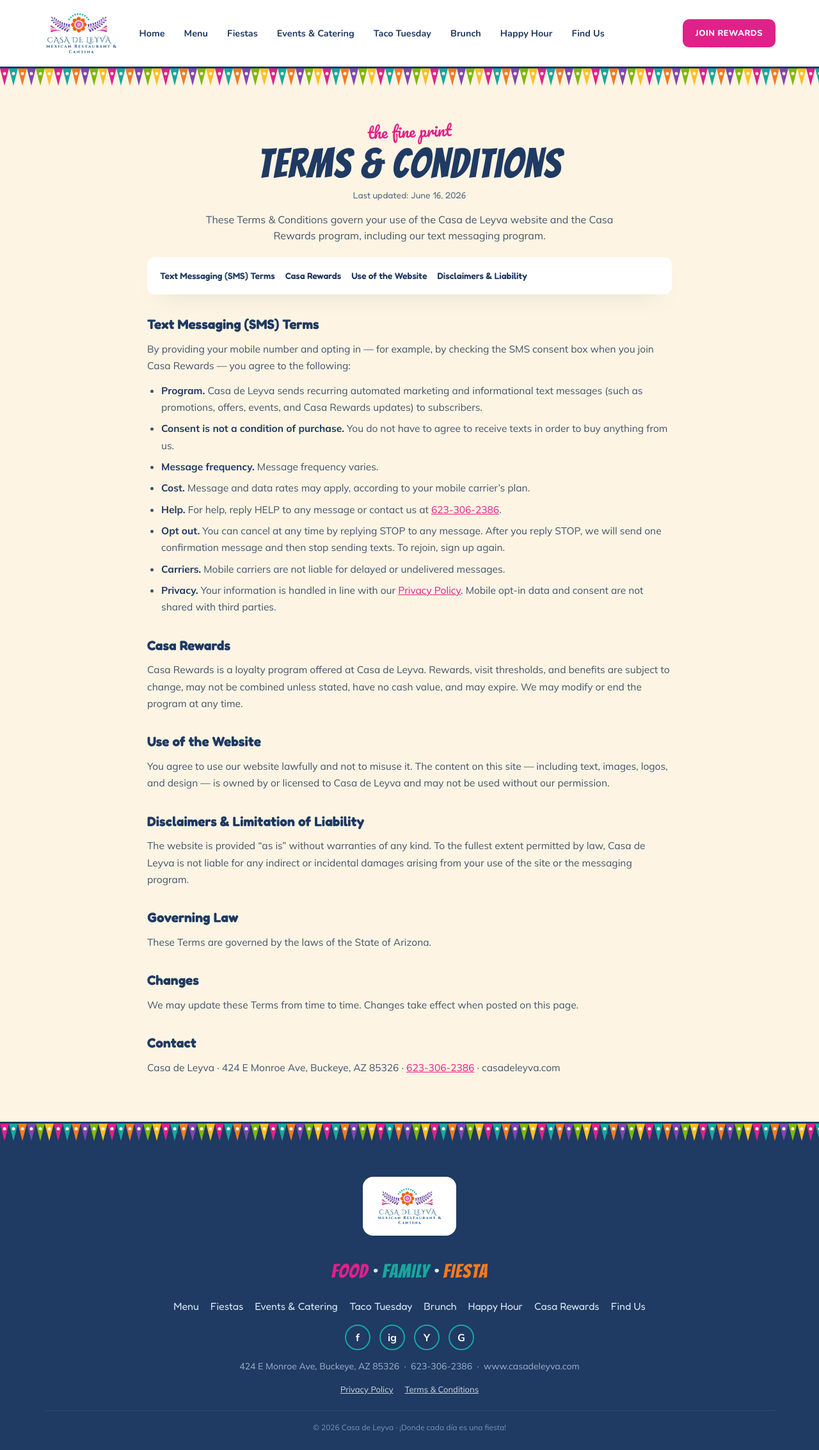
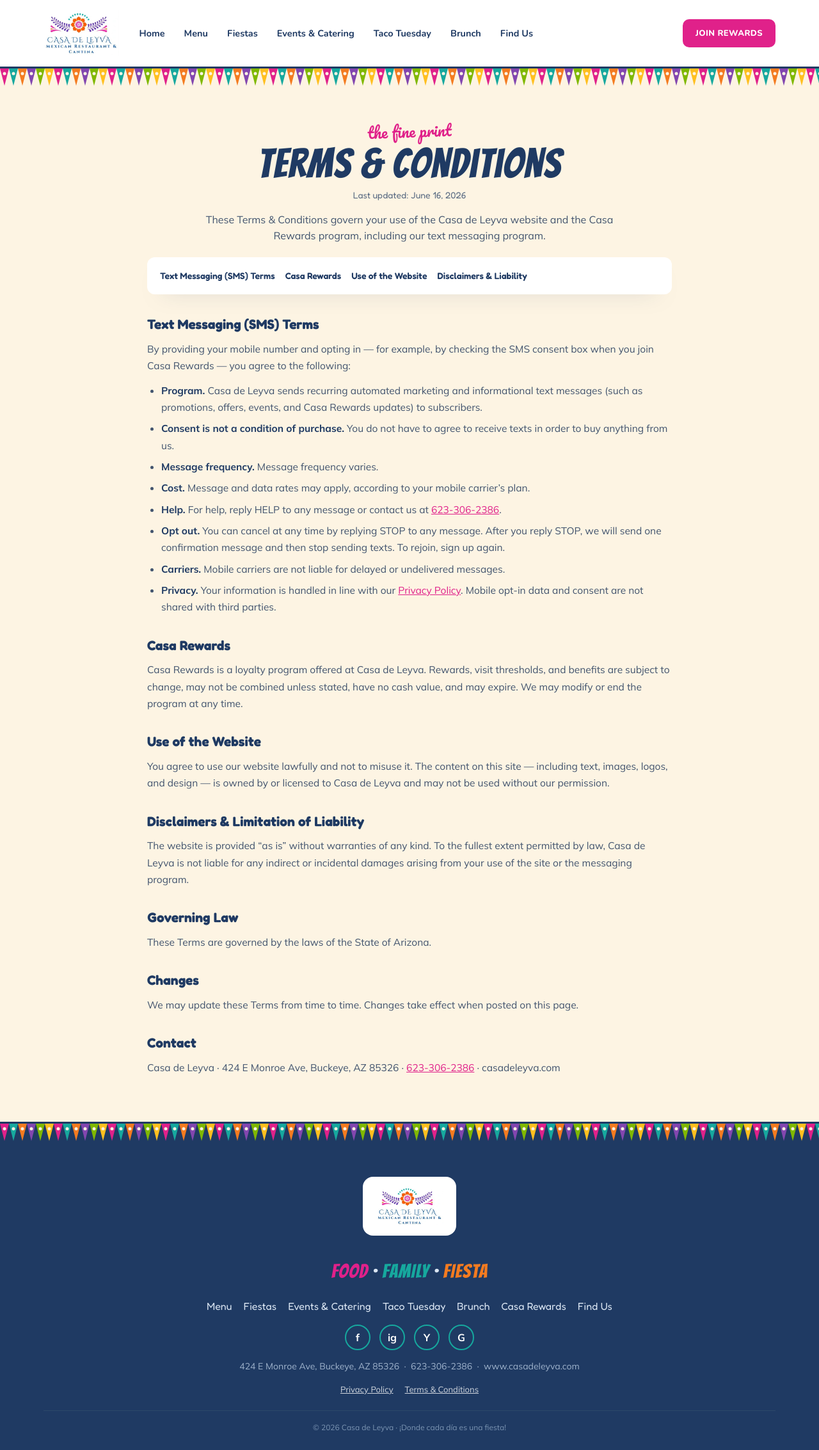
Before and after one commit to ryantrout1/casa, a Next.js app: page /terms in a window 1280 px wide. Shown: the whole page at 64% size. Built offline with nearby package versions, Linux system fonts and the light colour scheme.

Commit message:
Remove Happy Hour from nav; fix stale footer links
- Remove 'Happy Hour' from header and footer navigation
- Footer: point Taco Tuesday -> /taco-tuesday and Brunch -> /brunch (were still /#specials)

```diff
--- a/src/components/Footer.tsx
+++ b/src/components/Footer.tsx
@@ -25,13 +25,10 @@
               <a href="/catering">Events &amp; Catering</a>
             </li>
             <li>
-              <a href="/#specials">Taco Tuesday</a>
+              <a href="/taco-tuesday">Taco Tuesday</a>
             </li>
             <li>
-              <a href="/#specials">Brunch</a>
-            </li>
-            <li>
-              <a href="/#specials">Happy Hour</a>
+              <a href="/brunch">Brunch</a>
             </li>
             <li>
               <a href="/rewards">Casa Rewards</a>
--- a/src/components/Header.tsx
+++ b/src/components/Header.tsx
@@ -44,9 +44,6 @@
                   <a href="/brunch">Brunch</a>
                 </li>
                 <li>
-                  <a href="/#specials">Happy Hour</a>
-                </li>
-                <li>
                   <a href="/#find">Find Us</a>
                 </li>
               </ul>
```
